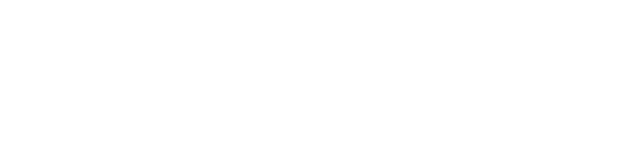
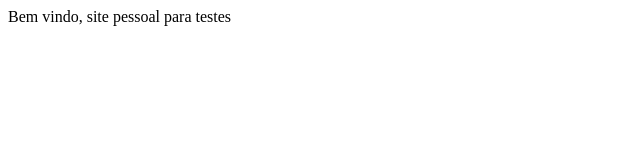
Before and after one commit to ewertoncarvalho/ewerton.carvalho.github.io, a plain HTML site: page index.html in a window 1280 px wide. Shown: the whole page, without its empty margins (0-640 px from the left). Drawn offline with Linux system fonts and the light colour scheme.

Commit message:
Update index.html

```diff
--- a/index.html
+++ b/index.html
@@ -7,6 +7,6 @@
     <title>Personal Site</title>
 </head>
 <body>
-
+    Bem vindo, site pessoal para testes
 </body>
 </html>
```
